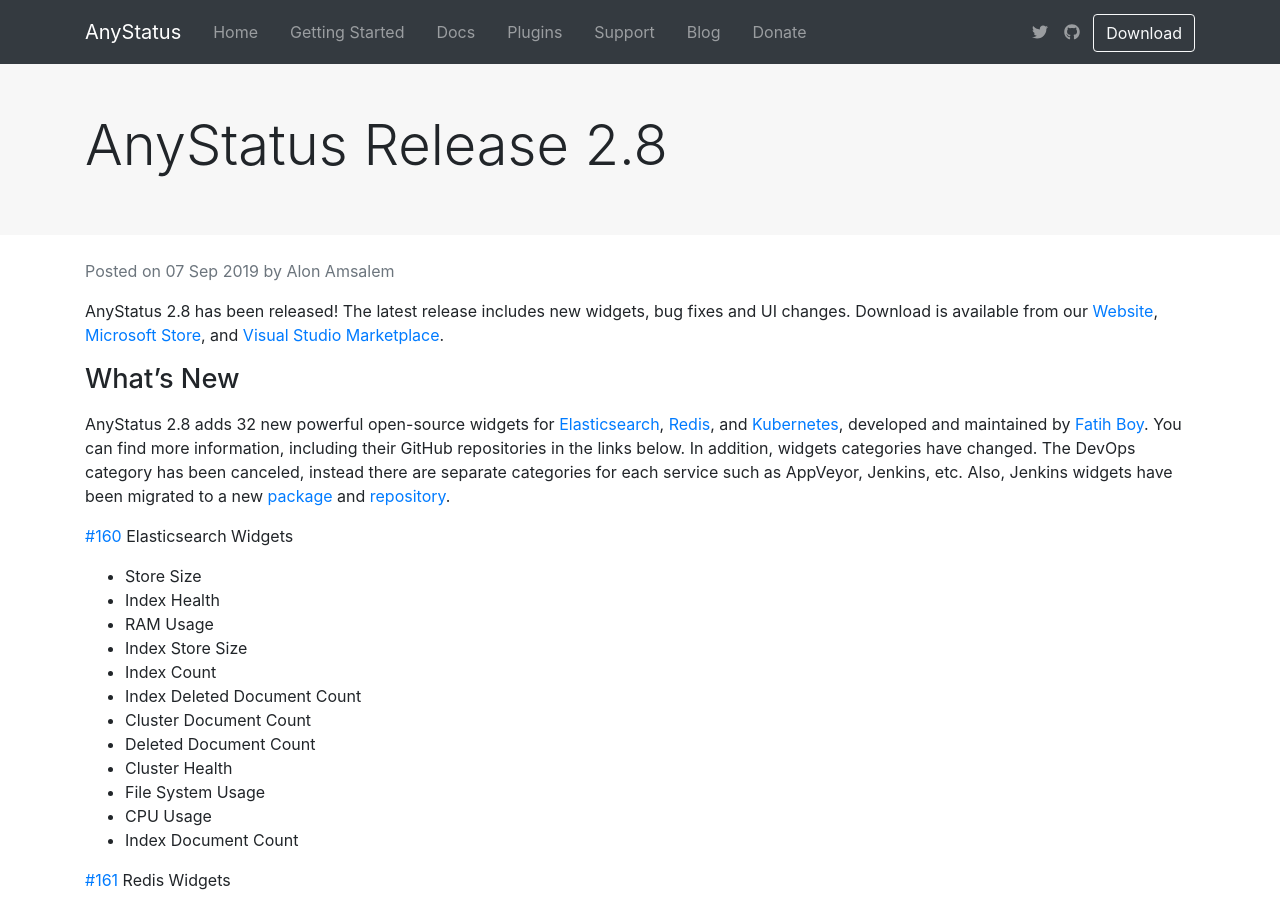
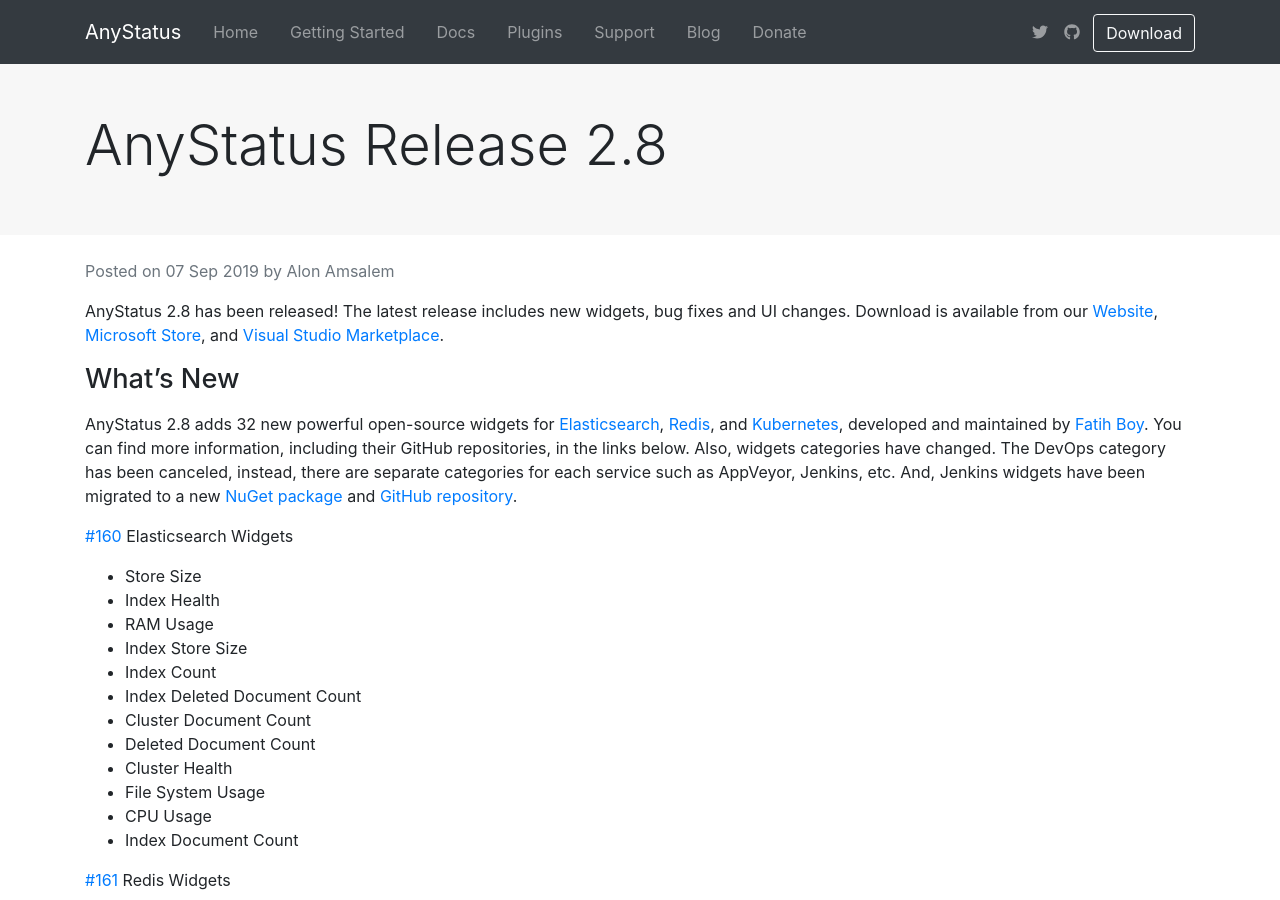
Before and after one commit to AnyStatus/anystatus.github.io, a Jekyll site: the page built from _posts/2019-09-07-anystatus-release-2.8.md, in a window 1280 px wide and 900 px high. Built offline with Jekyll 4.4.1, drawn with Linux system fonts in a browser that asks for light colours; comment, search, counter and statistics services are not loaded.

Commit message:
Update 2019-09-07-anystatus-release-2.8.md

```diff
--- a/_posts/2019-09-07-anystatus-release-2.8.md
+++ b/_posts/2019-09-07-anystatus-release-2.8.md
@@ -11,8 +11,8 @@
 ## What's New
 
 AnyStatus 2.8 adds 32 new powerful open-source widgets for [Elasticsearch](https://www.elastic.co/), [Redis](https://redis.io/), and [Kubernetes](https://kubernetes.io/), developed and maintained by [Fatih Boy](https://github.com/fatihboy/).
-You can find more information, including their GitHub repositories in the links below.
-In addition, widgets categories have changed. The DevOps category has been canceled, instead there are separate categories for each service such as AppVeyor, Jenkins, etc. Also, Jenkins widgets have been migrated to a new [package](https://www.nuget.org/packages/AnyStatus.Plugins.Jenkins) and [repository](https://github.com/AnyStatus/Jenkins).
+You can find more information, including their GitHub repositories, in the links below.
+Also, widgets categories have changed. The DevOps category has been canceled, instead, there are separate categories for each service such as AppVeyor, Jenkins, etc. And, Jenkins widgets have been migrated to a new [NuGet package](https://www.nuget.org/packages/AnyStatus.Plugins.Jenkins) and [GitHub repository](https://github.com/AnyStatus/Jenkins).
 
 [#160](https://github.com/AnyStatus/Support/issues/160) Elasticsearch Widgets
 
```
